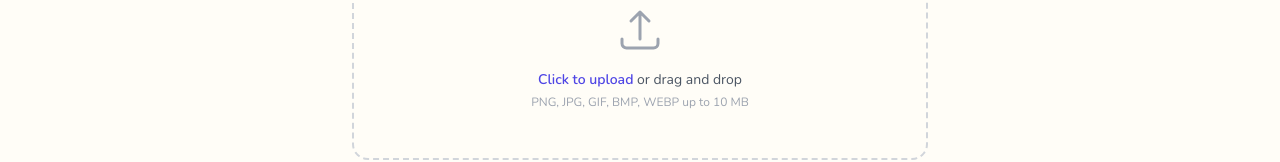
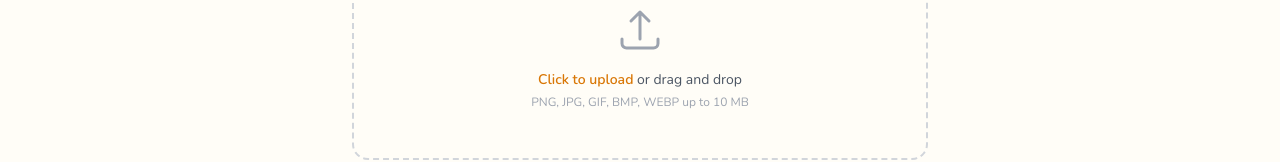
Before and after one commit to fan1ai2/vibe-coding-svg, a React (Vite) app in the folder web/: page /workspace/convert in a window 1280 px wide. Shown: the part 185-347 px from the top of the page. Built offline with nearby package versions, Linux system fonts and the light colour scheme; no server answers; sample sign-in values are in the browser's storage.

Commit message:
fix: change DropZone accent from indigo to amber

```diff
--- a/web/src/components/DropZone.tsx
+++ b/web/src/components/DropZone.tsx
@@ -42,7 +42,7 @@ export default function DropZone({ onFile, disabled = false }: DropZoneProps) {
       onClick={() => inputRef.current?.click()}
       className={`
         relative cursor-pointer rounded-2xl border-2 border-dashed p-12 text-center transition-colors
-        ${dragging ? 'border-indigo-500 bg-indigo-50' : 'border-gray-300 hover:border-gray-400'}
+        ${dragging ? 'border-amber-500 bg-amber-50' : 'border-gray-300 hover:border-gray-400'}
         ${disabled ? 'opacity-50 pointer-events-none' : ''}
       `}
     >
@@ -58,7 +58,7 @@ export default function DropZone({ onFile, disabled = false }: DropZoneProps) {
           d="M3 16.5v2.25A2.25 2.25 0 005.25 21h13.5A2.25 2.25 0 0021 18.75V16.5m-13.5-9L12 3m0 0l4.5 4.5M12 3v13.5" />
       </svg>
       <p className="mt-4 text-sm text-gray-600">
-        <span className="font-semibold text-indigo-600">Click to upload</span> or drag and drop
+        <span className="font-semibold text-amber-600">Click to upload</span> or drag and drop
       </p>
       <p className="mt-1 text-xs text-gray-400">PNG, JPG, GIF, BMP, WEBP up to 10 MB</p>
     </div>
```
